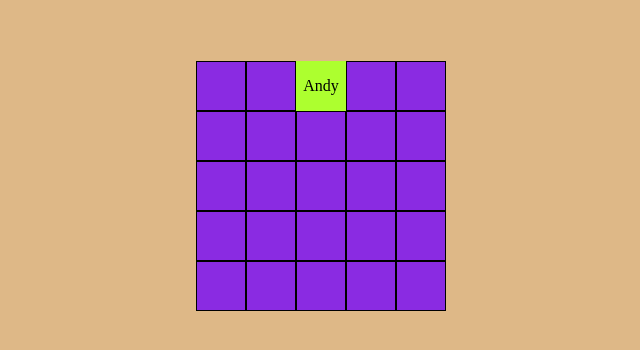
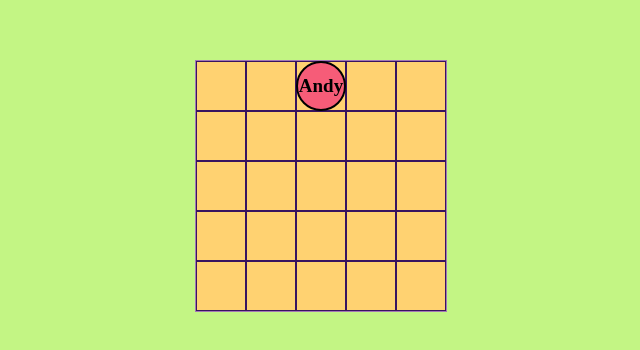
Before and after one commit to AndoGhevian/MoveAndRemember, a React app: page / in a window 1280 px wide. Shown: the part 214-564 px from the top of the page, without its empty margins (319-959 px from the left). Built offline with nearby package versions, Linux system fonts and the light colour scheme; some packages are replaced by stand-ins of ours.

Commit message:
Some styling I LOVE YOU ANDY)

```diff
--- a/src/components/Player/Player.module.css
+++ b/src/components/Player/Player.module.css
@@ -2,8 +2,13 @@
     position: absolute;
     width: 40px;
     height: 40px;
-    background-color: greenyellow;
+    background-color: #f65c78;
     display: flex;
     align-items: center;
     justify-content: center;
+    border: 2px solid #000000;
+    font-size: 19px;
+    border-radius: 50%;
+    font-weight: 700;
+    box-sizing: border-box;
 }
--- a/src/components/Segment/Segment.module.css
+++ b/src/components/Segment/Segment.module.css
@@ -1,4 +1,4 @@
 .Segment {
-    border: 1px solid black;
+    border: 1px solid #381460;
     box-sizing: border-box;
 }
--- a/src/containers/App.css
+++ b/src/containers/App.css
@@ -2,7 +2,7 @@
     width: 100%;
     height: 100vh;
     display: flex;
-    background-color: burlywood;
+    background-color: #c3f584;
     justify-content: center;
     align-items: center;
 }
--- a/src/containers/Game/Map/Map.js
+++ b/src/containers/Game/Map/Map.js
@@ -22,7 +22,7 @@ const Map = (props) => {
     }
 
     return (
-        <div tabIndex={0} onKeyUp={props.onMove} style={props.style} className={classes.Map}>
+        <div tabIndex={0} onKeyUp={props.onMove} style={props.style} className={classNames.join(' ')}>
             {props.map.map((row, rowIndex) => row.map((col, colIndex) => {
                 if (!col) {
                     return <Segment style={segmentStyles} key={rowIndex + '' + colIndex} />
--- a/src/containers/Game/Map/Map.module.css
+++ b/src/containers/Game/Map/Map.module.css
@@ -4,10 +4,10 @@
     align-items: center;
     justify-content: center;
     flex-wrap: wrap;
-    box-sizing: border-box;
-    background-color: blueviolet;
+    background-color: #ffd271;
+    border: 1px solid #a278b5;
 }
 
 .Error {
-    border: 1px solid red;
+    border: 9px solid #ff01aa;
 }
```
